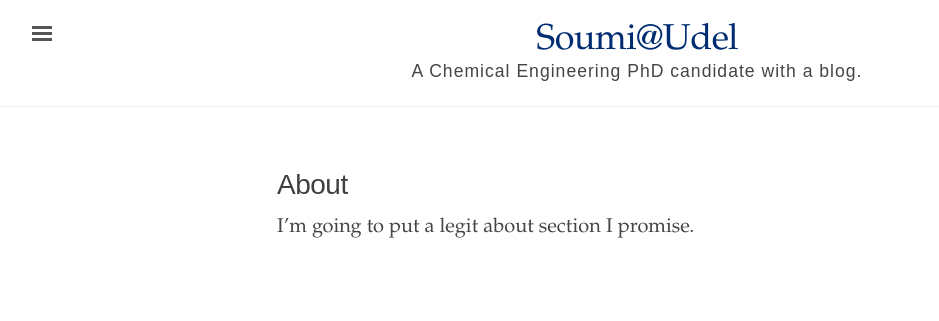
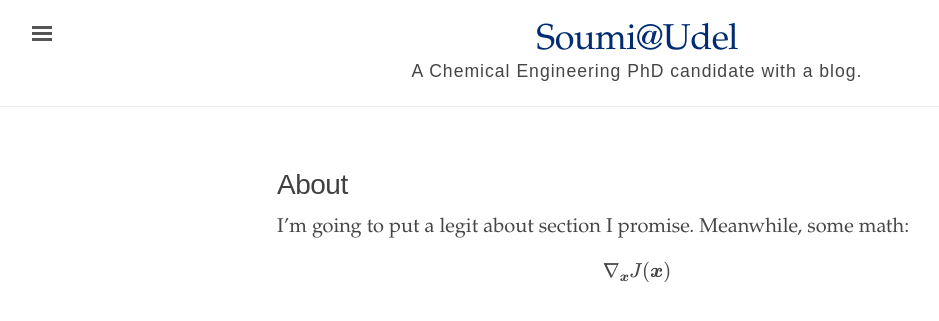
Before and after one commit to soumi-udel/soumi-udel.github.io, a Jekyll site: the page built from about.md, in a window 1280 px wide. Shown: the top 321 px of the page, without its empty margins (3-942 px from the left). Built offline with Jekyll 4.4.1, drawn with Linux system fonts in a browser that asks for light colours; formulas are drawn with MathJax 3.

Commit message:
Update about.md

```diff
--- a/about.md
+++ b/about.md
@@ -3,4 +3,6 @@ layout: page
 title: About
 ---
 
-I'm going to put a legit about section I promise.
+I'm going to put a legit about section I promise. Meanwhile, some math:
+
+$$ \nabla_\boldsymbol{x} J(\boldsymbol{x}) $$
```
